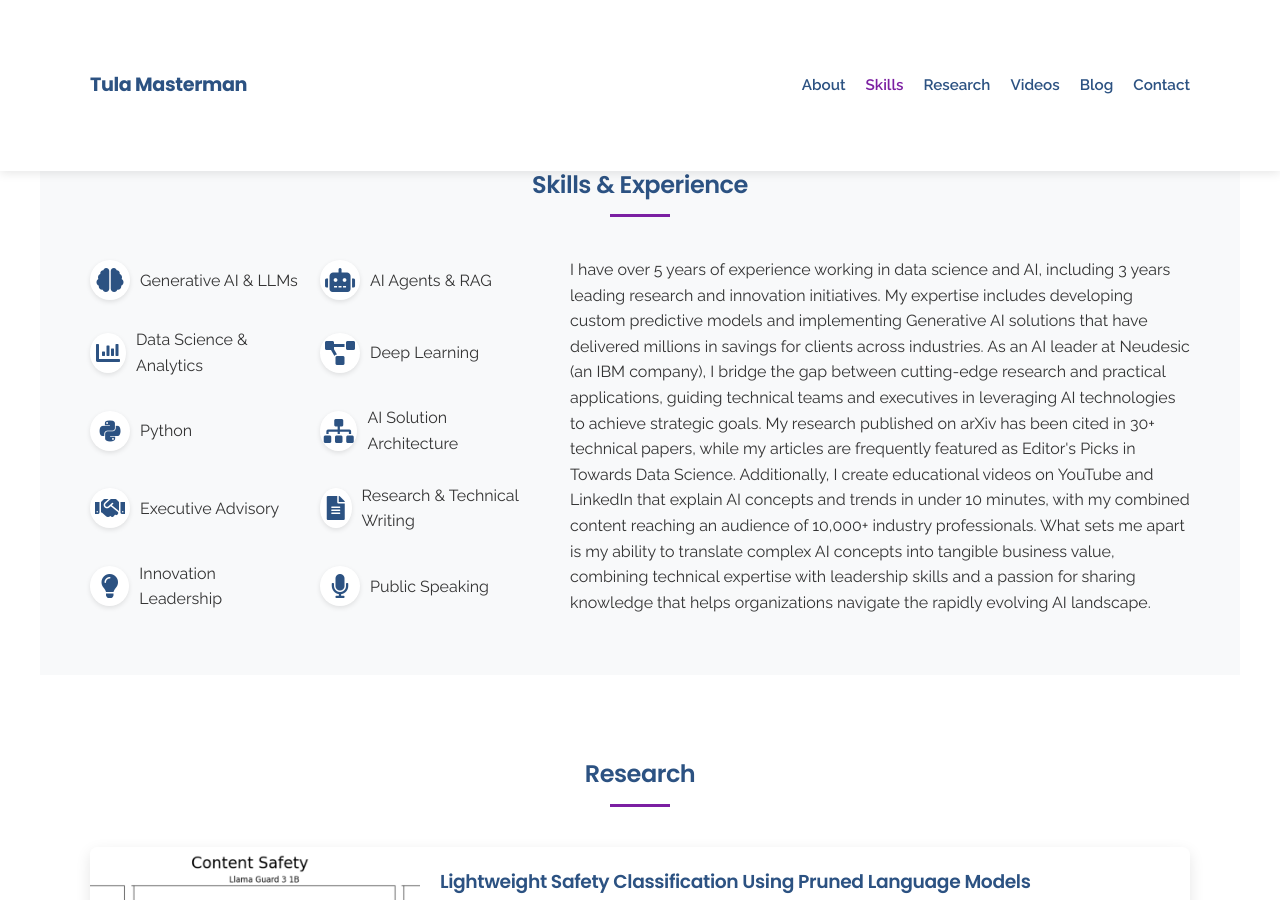
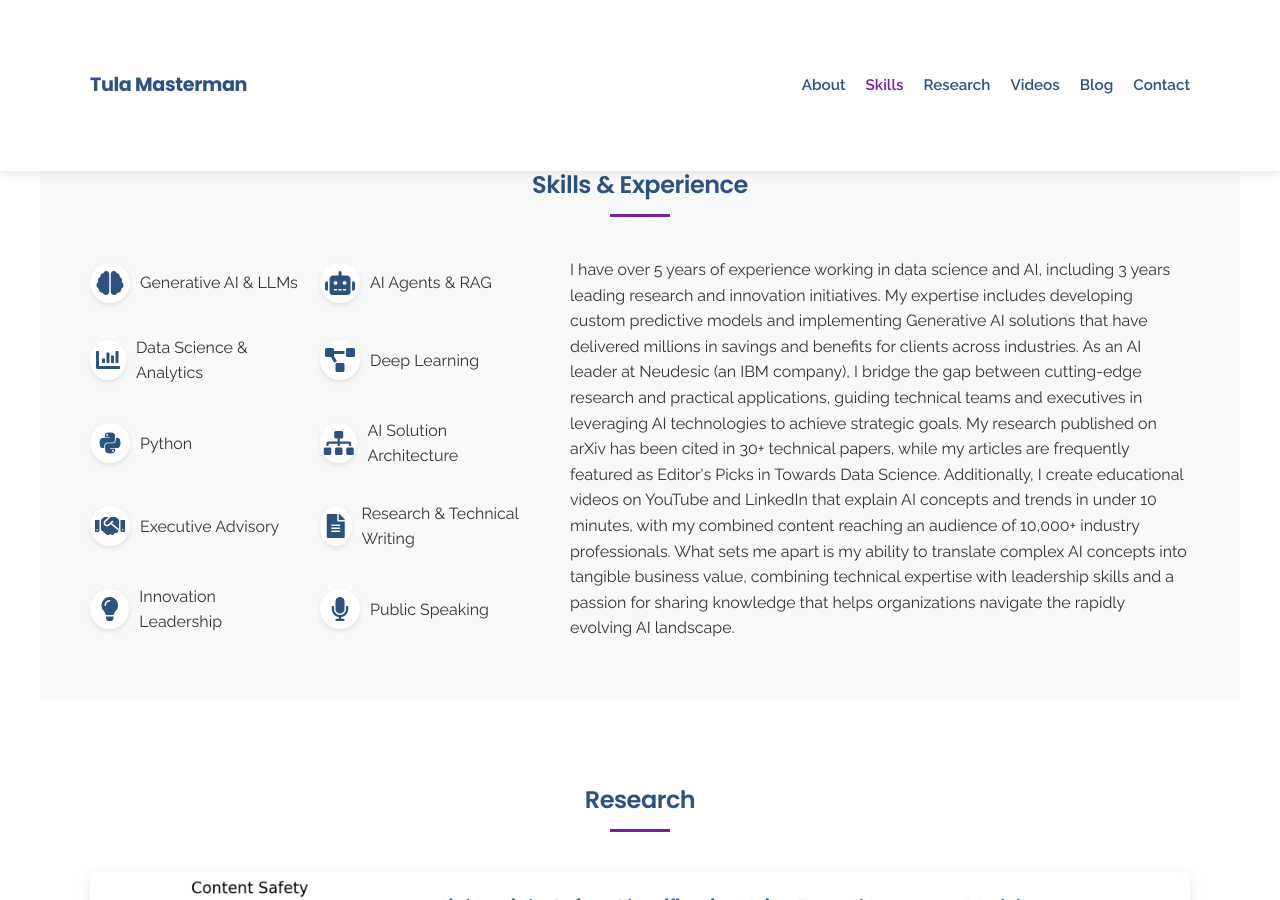
Before and after one commit to tmasterman/tmasterman.github.io, a Jekyll site: the page built from index.markdown, in a window 1280 px wide and 900 px high, scrolled down 455 px. Built offline with Jekyll 4.4.1, drawn with Linux system fonts in a browser that asks for light colours; grey boxes are pictures that could not be loaded.

Commit message:
update text on about

```diff
--- a/_config.yml
+++ b/_config.yml
@@ -19,7 +19,7 @@ plugins:
 # Custom Settings
 subtitle: AI Solutions Leader & Applied Data Scientist
 experience_description: >-
-  I have over 5 years of experience working in data science and AI, including 3 years leading research and innovation initiatives. My expertise includes developing custom predictive models and implementing Generative AI solutions that have delivered millions in savings for clients across industries.
+  I have over 5 years of experience working in data science and AI, including 3 years leading research and innovation initiatives. My expertise includes developing custom predictive models and implementing Generative AI solutions that have delivered millions in savings and benefits for clients across industries.
 
   As an AI leader at Neudesic (an IBM company), I bridge the gap between cutting-edge research and practical applications, guiding technical teams and executives in leveraging AI technologies to achieve strategic goals. My research published on arXiv has been cited in 30+ technical papers, while my articles are frequently featured as Editor's Picks in Towards Data Science. Additionally, I create educational videos on YouTube and LinkedIn that explain AI concepts and trends in under 10 minutes, with my combined content reaching an audience of 10,000+ industry professionals.
 
```
